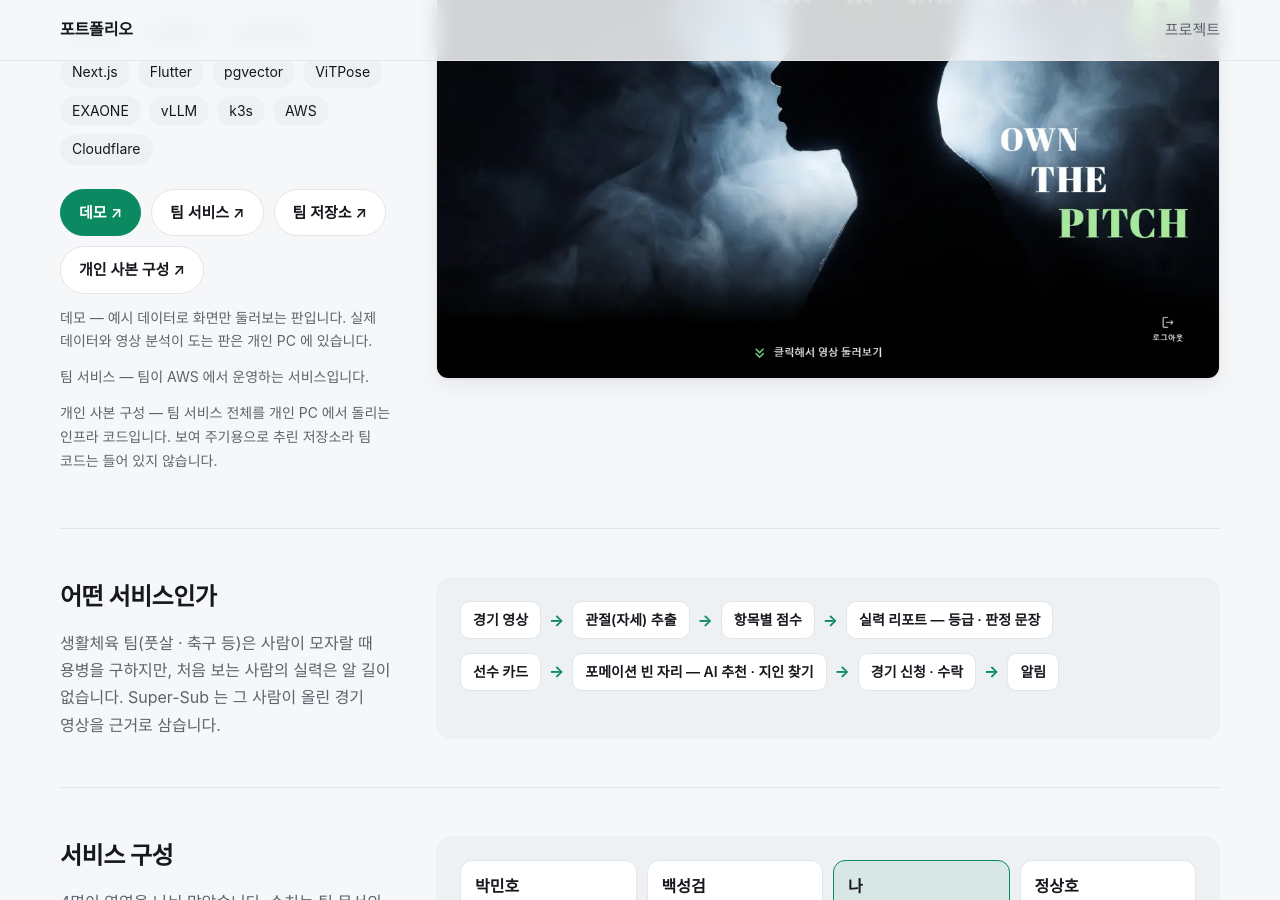
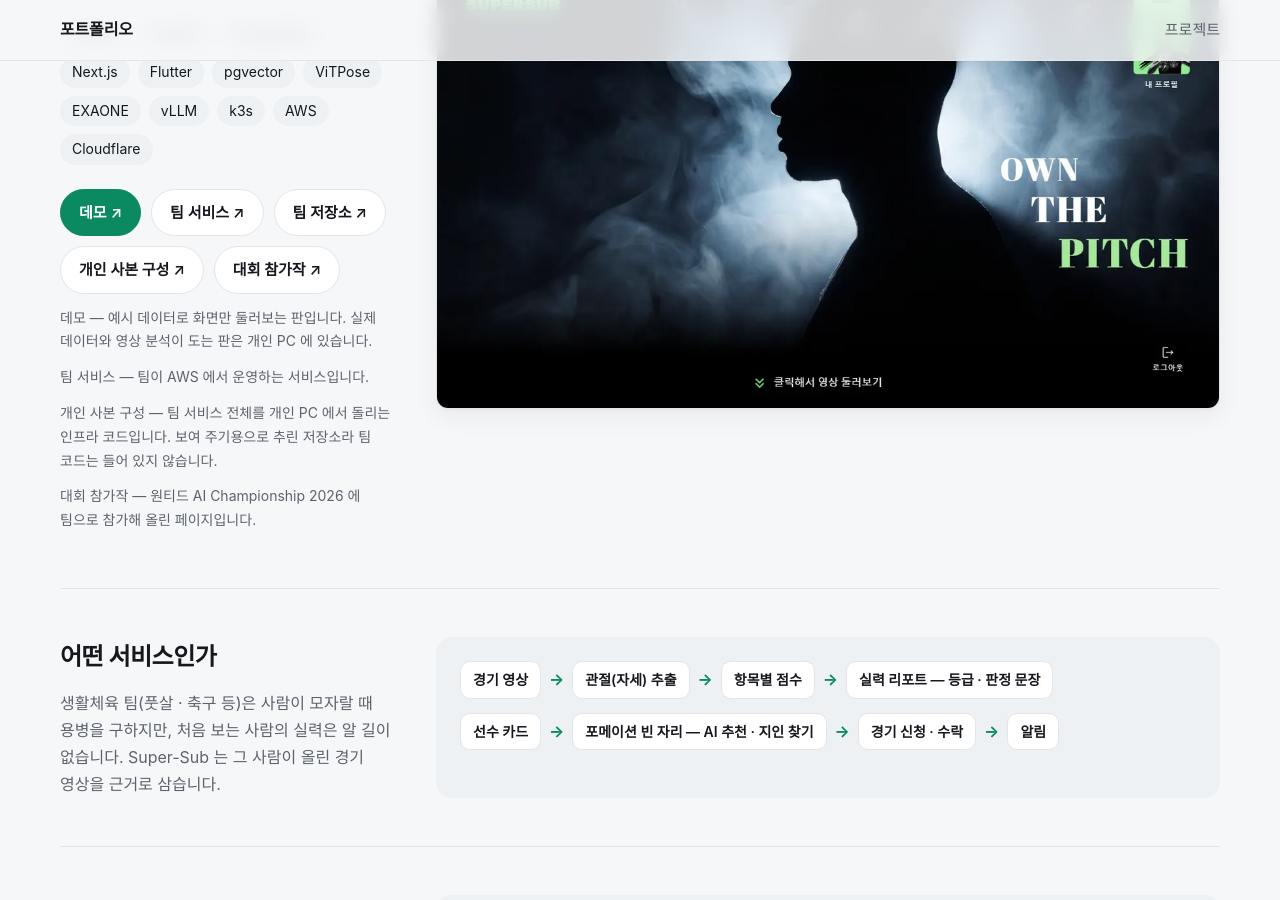
Before and after one commit to roqkf13/portfolio.anjgkwl.com, a Jekyll site: the page built from _projects/supersub.md, in a window 1280 px wide and 900 px high, scrolled down 316 px. Built offline with Jekyll 4.4.1, drawn with Linux system fonts in a browser that asks for light colours.

Commit message:
feat(site): Super-Sub 페이지에 「대회 참가작」 링크 — 원티드 AI Championship 2026 에 팀으로 참가해 올린 페이지
- 단추는 맨 뒤에 붙였다(데모 · 팀 서비스 · 팀 저장소 · 개인 사본 구성 · 대회 참가작)

Co-Authored-By: Claude Opus 5.5 <noreply@anthropic.com>

```diff
--- a/_projects/supersub.md
+++ b/_projects/supersub.md
@@ -20,6 +20,9 @@ links:
   - label: "개인 사본 구성"
     url: "https://github.com/roqkf13/supersub-selfhost"
     note: "팀 서비스 전체를 개인 PC 에서 돌리는 인프라 코드입니다. 보여 주기용으로 추린 저장소라 팀 코드는 들어 있지 않습니다."
+  - label: "대회 참가작"
+    url: "https://event.wanted.co.kr/ai-championship/2026/projects/430"
+    note: "원티드 AI Championship 2026 에 팀으로 참가해 올린 페이지입니다."
 
 # 페이지 본문 — 그림 7 : 글 3(사용자, 2026-09-30). 절마다 text(왼쪽 글)와 blocks(오른쪽 그림 — _includes/vblocks.html)
 # 🔴 그림의 말 · 숫자는 팀 문서 · 저장소로 확인된 것만. 팀 main 에 들어간 것만 「내가 한 일」에 적는다(09-29)
```
